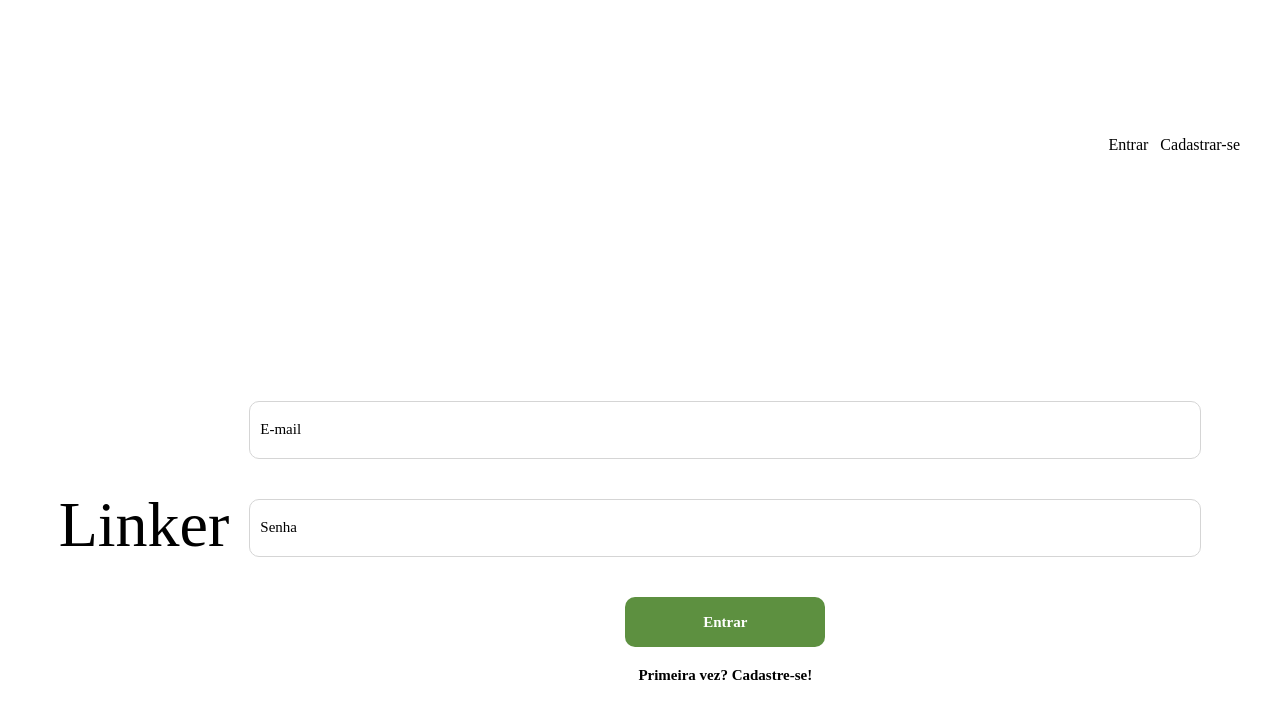
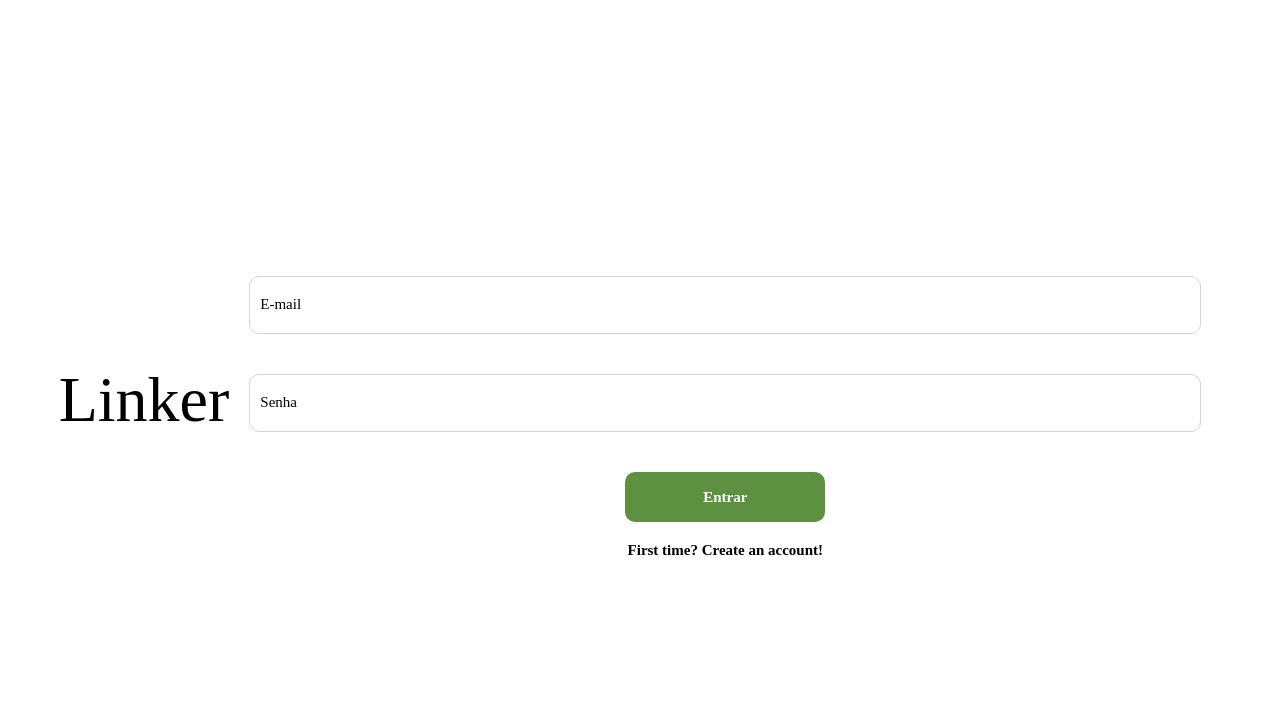
Before and after one commit to Gomeshg/projeto17-linkr-front, a React (Create React App) app: page / in a window 1280 px wide. Shown: the top 718 px of the page. Built offline with nearby package versions, Linux system fonts and the light colour scheme.

Commit message:
: finish function signUp

```diff
--- a/src/App.js
+++ b/src/App.js
@@ -1,14 +1,24 @@
 import { BrowserRouter, Routes, Route } from 'react-router-dom';
 import UserContext from './parts/UserContext';
+import { useState } from "react";
+import {useEffect } from "react";
 import ResetStyled from './reset/reset';
 import styled from 'styled-components';
 import CreatCont from './CreatCont';
-import { useState } from "react";
 import Initial from './Initial';
 import Enter from './Enter';
 
 export default function App() {
     const [user, setUser] = useState([]);
+
+    useEffect( () => {
+        const token = JSON.parse(localStorage.getItem('linkr'))
+
+        if(token) console.log(token)
+
+    }, []);
+
+
     return (
         <>
             <UserContext.Provider value={{ user, setUser }}>
--- a/src/CreatCont.js
+++ b/src/CreatCont.js
@@ -31,7 +31,6 @@ export default function CreatCont() {
 
     return (
         <AllContainer>
-            <Container width={'100%'} ><span><h2 onClick={()=> navigat('/signin')} >Entrar </h2>&nbsp;&nbsp;&nbsp;<h2> Cadastrar-se</h2> </span></Container>
             <p> Shortly <img src={''} /> </p>
             <form onSubmit={submitobj}>
                 <Input type={"email"} background={boolean} placeholder={"E-mail"} onChange={e => setPersonalDate({ ...personalDate, email: e.target.value })} readOnly={boolean} required="required" />
@@ -39,7 +38,7 @@ export default function CreatCont() {
                 <Input type={"text"} background={boolean} placeholder={"Username"} onChange={e => setPersonalDate({ ...personalDate, name: e.target.value })} readOnly={boolean} required="required" />
                 <Input type={"url"} background={boolean} placeholder={"Picture url"} onChange={e => setPersonalDate({ ...personalDate, pictureUrl: e.target.value })} readOnly={boolean} required="required"/>
                 <Button type={"submit"} width={"200px"} bolean={boolean} heigt={"50px"} > Sign Up  </Button>
-                <Linkers to={"/signin"}> Já tem uma conta? Entre agora!</Linkers>
+                <Linkers to={"/signin"}> Switch back to Log In</Linkers>
             </form>
 
         </AllContainer>
--- a/src/Enter.js
+++ b/src/Enter.js
@@ -12,6 +12,8 @@ export default function Enter(){
     const [boolean , setBoolean] = useState(false);
     const navigat = useNavigate()
 
+
+
     function login(event){
         event.preventDefault();
         if(boolean) return
@@ -24,11 +26,10 @@ export default function Enter(){
 
     }
     function sucess(value){
-        localStorage.clear();
         localStorage.setItem('linkr', JSON.stringify(value.data));
-        console.log(value.data)
 
         setUser(value.data);
+
         return navigat('/')
     }
     function err(value){
@@ -38,13 +39,12 @@ export default function Enter(){
     return(
 
         <Container>
-            <Container width={'100%'} ><span><h2 >Entrar </h2>&nbsp;&nbsp;&nbsp;<h2 onClick={()=> navigat('/signup')} > Cadastrar-se</h2> </span></Container>
             <p> Linker </p>
             <form onSubmit={login} >
                 <Input type={"email"} background={boolean} placeholder={"E-mail"} onChange={e => setLogindate({...loginDate, email: e.target.value })} required readOnly={boolean}/>
                 <Input type={"password"} background={boolean} placeholder={"Senha"} onChange={e => setLogindate({...loginDate, password: e.target.value }) }  required readOnly={boolean}/>
                 <Button type={"submit"} width={"200px"} bolean={boolean} heigt={"50px"} > Entrar </Button>
-                <Linkers to={"/signup"}> Primeira vez? Cadastre-se!</Linkers>
+                <Linkers to={"/signup"}> First time? Create an account!</Linkers>
             </form>
         </Container>
     )
--- a/src/parts/linker.js
+++ b/src/parts/linker.js
@@ -24,8 +24,8 @@ function getRanking(){
 }
 
 
-function getUser(header){
-    const promise = axios.get(`${URL}users/me`,header);
+function getUserValidation(header){
+    const promise = axios.get(`${URL}sign`,header);
     return promise;
 
 }
@@ -40,4 +40,4 @@ function getOpen(short){
     return promise
 }
 
-export{ getOpen, getUser, getRanking, postUrl, postLogin, postCreat, deletShortly };
+export{ getOpen, getUserValidation, getRanking, postUrl, postLogin, postCreat, deletShortly };
```
